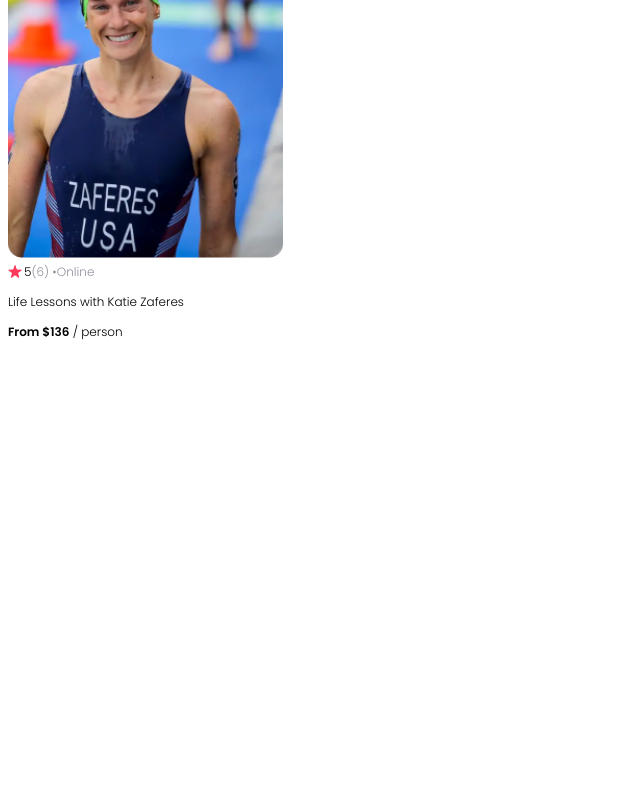
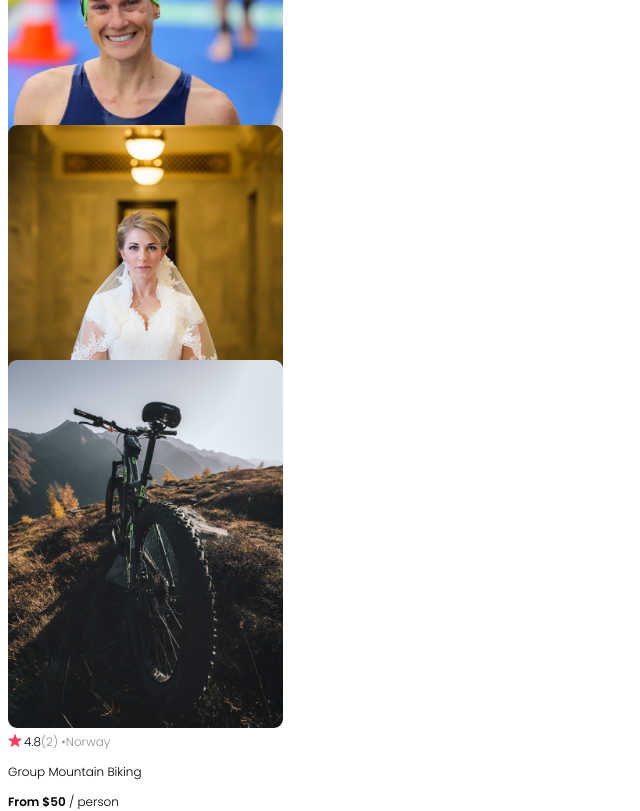
Before and after one commit to imtiazalirb/Airbnb-React, a React (Vite) app: page / in a window 1280 px wide. Shown: the part 800-1611 px from the top of the page, without its empty margins (0-640 px from the left). Before the commit the page ends 1141 px from the top, so only its background shows below. Built offline with nearby package versions, Linux system fonts and the light colour scheme.

Commit message:
Refactor: More Cards

```diff
--- a/src/data.js
+++ b/src/data.js
@@ -11,5 +11,31 @@
         },
         location: "Online",
         openSpots: 0,
+    },
+    {
+        id: 2,
+        title: "Learn Wedding Photography",
+        description: "Interested in becoming a wedding photographer? For beginner and experienced photographers alike, join us in learning techniques required to leave the happy couple with memories that'll last a lifetime.",
+        price: 125,
+        coverImg: "wedding-photography.png",
+        stats: {
+            rating: 5.0,
+            reviewCount: 30
+        },
+        location: "Online",
+        openSpots: 27,
+    },
+    {
+        id: 3,
+        title: "Group Mountain Biking",
+        description: "Experience the beautiful Norwegian landscape and meet new friends all while conquering rugged terrain on your mountain bike. (Bike provided!)",
+        price: 50,
+        coverImg: "mountain-bike.png",
+        stats: {
+            rating: 4.8,
+            reviewCount: 2
+        },
+        location: "Norway",
+        openSpots: 3,
     }
 ]
```
Also changed, not shown: public/images/mountain-bike.png (added), public/images/wedding-photography.png (added).
